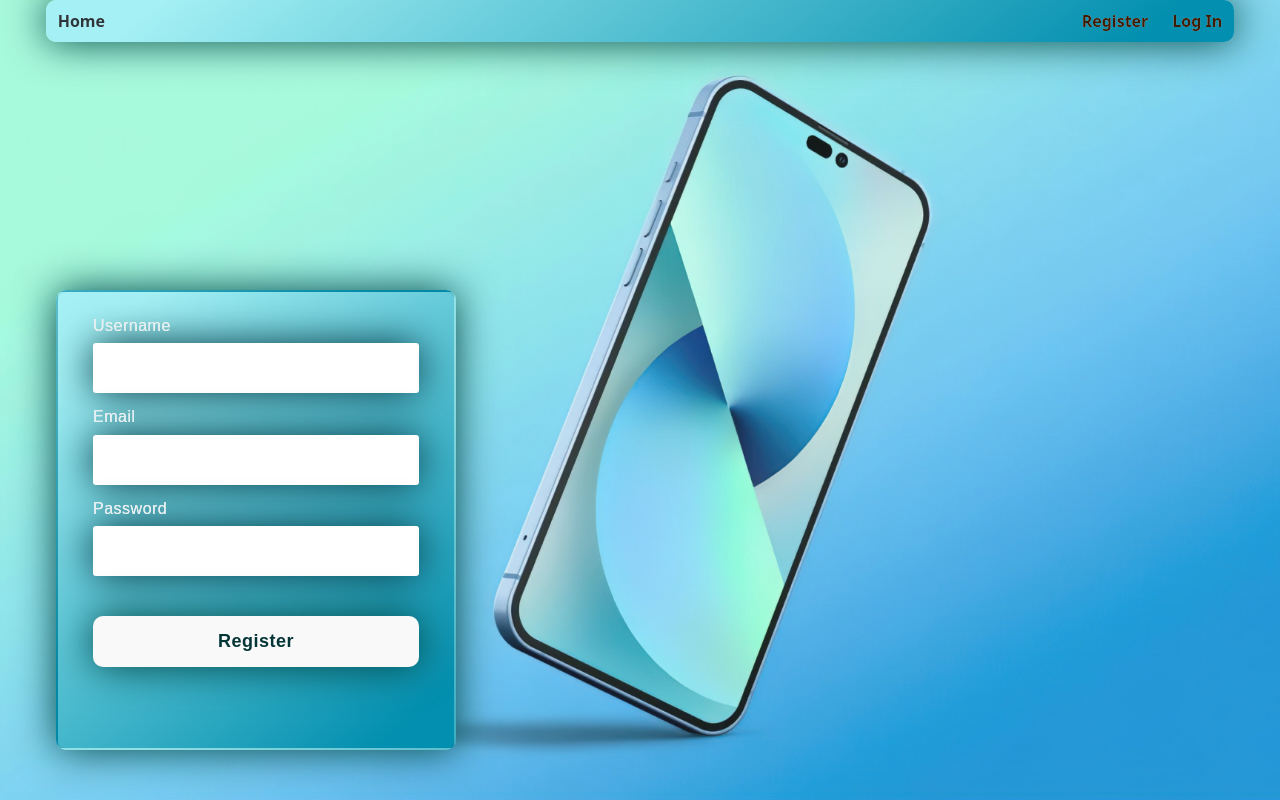
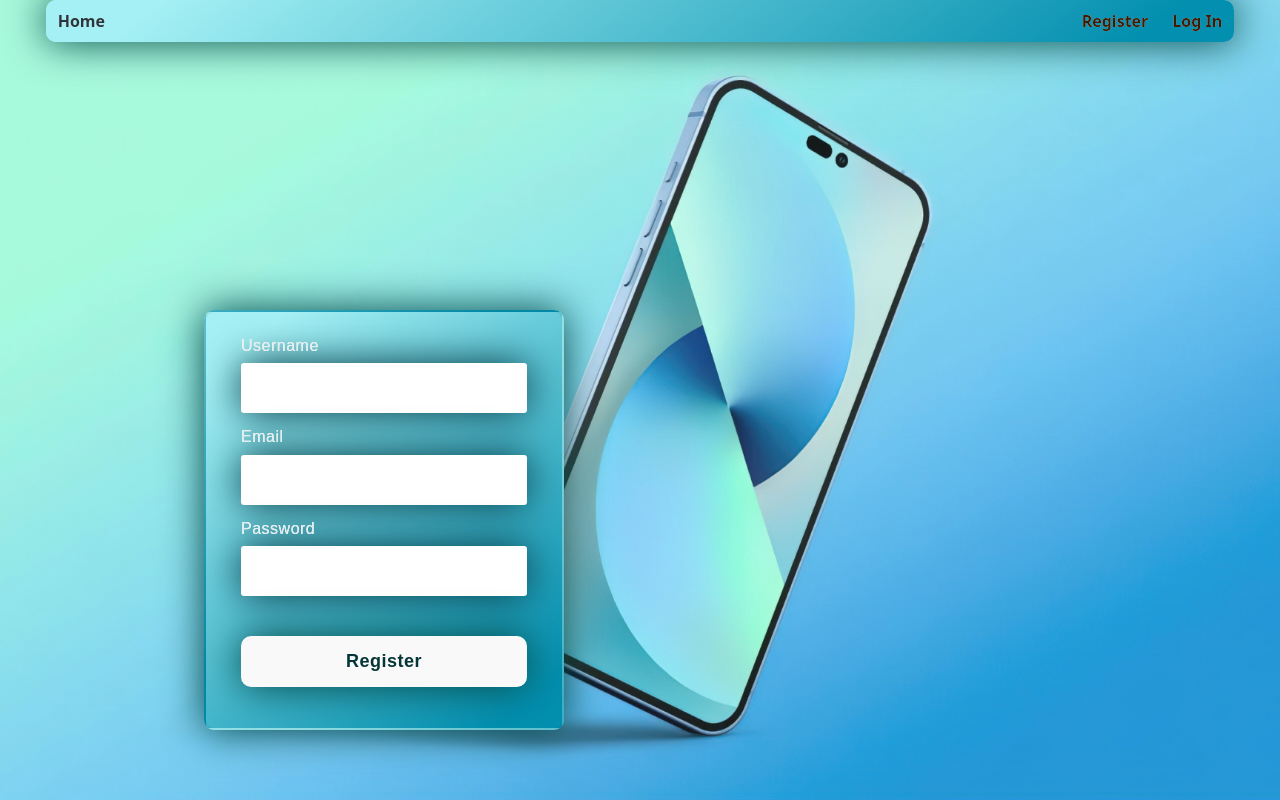
Before and after one commit to Masenko2604/goit-react-hw-08, a React (Vite) app: page /register in a window 1280 px wide. Built offline with nearby package versions, Linux system fonts and the light colour scheme.

Commit message:
Update RegisterForm.module.css

```diff
--- a/src/components/RegisterForm/RegisterForm.module.css
+++ b/src/components/RegisterForm/RegisterForm.module.css
@@ -94,12 +94,12 @@
 @media only screen and (min-width: 767.98px) {
   .form {
 
-    height: 460px;
-    width: 400px;
+    height: 420px;
+    width: 360px;
     position: absolute;
     transform: translate(-50%, -50%);
     top: 60%;
-    left: 20%;
+    left: 30%;
     border-radius: 10px;
     backdrop-filter: blur(10px);
     box-shadow: 0 0 40px #02474e;
```
